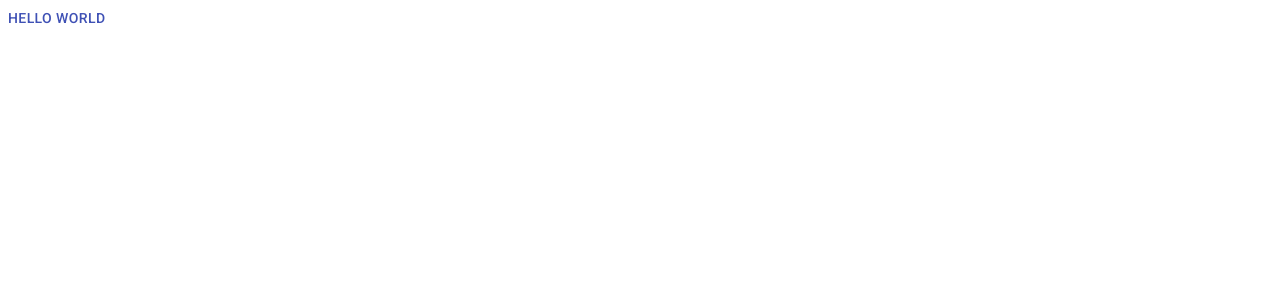
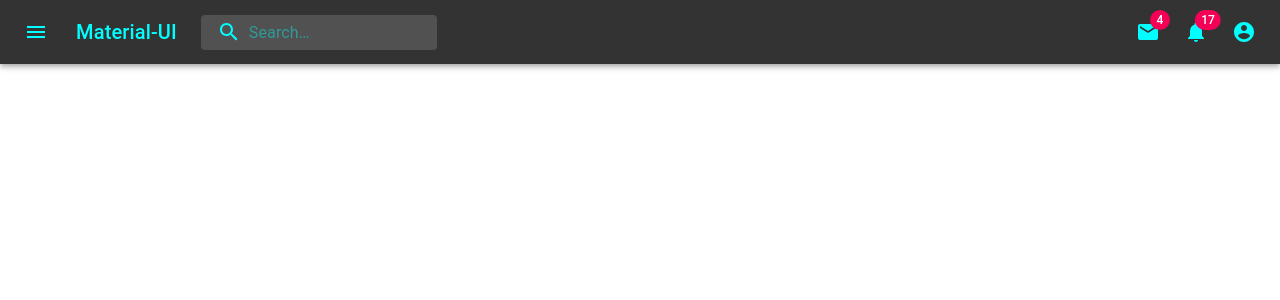
Before and after one commit to nikhilbhave9/BuildMyTrip, a React (Create React App) app in the folder frontend/: page / in a window 1280 px wide. Shown: the top 300 px of the page. Built offline with nearby package versions, Linux system fonts and the light colour scheme.

Commit message:
Added Navbar design

```diff
--- a/frontend/public/index.html
+++ b/frontend/public/index.html
@@ -15,8 +15,6 @@
       user's mobile device or desktop. See https://developers.google.com/web/fundamentals/web-app-manifest/
     -->
     <link rel="manifest" href="%PUBLIC_URL%/manifest.json" />
-    <link rel="stylesheet" href="https://fonts.googleapis.com/css?family=Roboto:300,400,500,700&display=swap" />
-
     <!--
       Notice the use of %PUBLIC_URL% in the tags above.
       It will be replaced with the URL of the `public` folder during the build.
--- a/frontend/src/App.js
+++ b/frontend/src/App.js
@@ -1,10 +1,13 @@
 import logo from './logo.svg';
 import './App.css';
-import { Button } from '@material-ui/core';
-
+import Header from './templates/Header';
 
 function App() {
-  return <Button color="primary">Hello World</Button>;
+	return (
+  		<div className="App">
+			  <Header/>
+		</div>
+  	);
 }
 
 export default App;
--- /dev/null
+++ b/frontend/src/templates/Header.js
@@ -0,0 +1,249 @@
+import React from 'react';
+import { fade, makeStyles } from '@material-ui/core/styles';
+import AppBar from '@material-ui/core/AppBar';
+import Toolbar from '@material-ui/core/Toolbar';
+import IconButton from '@material-ui/core/IconButton';
+import Typography from '@material-ui/core/Typography';
+import InputBase from '@material-ui/core/InputBase';
+import Badge from '@material-ui/core/Badge';
+import MenuItem from '@material-ui/core/MenuItem';
+import Menu from '@material-ui/core/Menu';
+import MenuIcon from '@material-ui/icons/Menu';
+import SearchIcon from '@material-ui/icons/Search';
+import AccountCircle from '@material-ui/icons/AccountCircle';
+import MailIcon from '@material-ui/icons/Mail';
+import NotificationsIcon from '@material-ui/icons/Notifications';
+import MoreIcon from '@material-ui/icons/MoreVert';
+import { createMuiTheme } from '@material-ui/core/styles';
+
+
+import '../static/templates.css';
+
+const theme = createMuiTheme({
+  props: {
+    MuiAppBar: {
+      color: {
+        primary: 'grey'
+      },
+      text: {
+        color: 'orange'
+      },
+    },
+  },
+});
+
+const useStyles = makeStyles((theme) => ({
+  grow: {
+    flexGrow: 1,
+  },
+  menuButton: {
+    marginRight: theme.spacing(2),
+  },
+  title: {
+    display: 'none',
+    [theme.breakpoints.up('sm')]: {
+      display: 'block',
+    },
+  },
+  search: {
+    position: 'relative',
+    borderRadius: theme.shape.borderRadius,
+    backgroundColor: fade(theme.palette.common.white, 0.15),
+    '&:hover': {
+      backgroundColor: fade(theme.palette.common.white, 0.25),
+    },
+    marginRight: theme.spacing(2),
+    marginLeft: 0,
+    width: '100%',
+    [theme.breakpoints.up('sm')]: {
+      marginLeft: theme.spacing(3),
+      width: 'auto',
+    },
+  },
+  searchIcon: {
+    padding: theme.spacing(0, 2),
+    height: '100%',
+    position: 'absolute',
+    pointerEvents: 'none',
+    display: 'flex',
+    alignItems: 'center',
+    justifyContent: 'center',
+  },
+  inputRoot: {
+    color: 'inherit',
+  },
+  inputInput: {
+    padding: theme.spacing(1, 1, 1, 0),
+    // vertical padding + font size from searchIcon
+    paddingLeft: `calc(1em + ${theme.spacing(4)}px)`,
+    transition: theme.transitions.create('width'),
+    width: '100%',
+    [theme.breakpoints.up('md')]: {
+      width: '20ch',
+    },
+  },
+  sectionDesktop: {
+    display: 'none',
+    [theme.breakpoints.up('md')]: {
+      display: 'flex',
+    },
+  },
+  sectionMobile: {
+    display: 'flex',
+    [theme.breakpoints.up('md')]: {
+      display: 'none',
+    },
+  },
+}));
+
+export default function PrimarySearchAppBar() {
+  const classes = useStyles();
+  const [anchorEl, setAnchorEl] = React.useState(null);
+  const [mobileMoreAnchorEl, setMobileMoreAnchorEl] = React.useState(null);
+
+  const isMenuOpen = Boolean(anchorEl);
+  const isMobileMenuOpen = Boolean(mobileMoreAnchorEl);
+
+  const handleProfileMenuOpen = (event) => {
+    setAnchorEl(event.currentTarget);
+  };
+
+  const handleMobileMenuClose = () => {
+    setMobileMoreAnchorEl(null);
+  };
+
+  const handleMenuClose = () => {
+    setAnchorEl(null);
+    handleMobileMenuClose();
+  };
+
+  const handleMobileMenuOpen = (event) => {
+    setMobileMoreAnchorEl(event.currentTarget);
+  };
+
+  const menuId = 'primary-search-account-menu';
+  const renderMenu = (
+    <Menu
+      anchorEl={anchorEl}
+      anchorOrigin={{ vertical: 'top', horizontal: 'right' }}
+      id={menuId}
+      keepMounted
+      transformOrigin={{ vertical: 'top', horizontal: 'right' }}
+      open={isMenuOpen}
+      onClose={handleMenuClose}
+    >
+      <MenuItem onClick={handleMenuClose}>Profile</MenuItem>
+      <MenuItem onClick={handleMenuClose}>My account</MenuItem>
+    </Menu>
+  );
+
+  const mobileMenuId = 'primary-search-account-menu-mobile';
+  const renderMobileMenu = (
+    <Menu
+      anchorEl={mobileMoreAnchorEl}
+      anchorOrigin={{ vertical: 'top', horizontal: 'right' }}
+      id={mobileMenuId}
+      keepMounted
+      transformOrigin={{ vertical: 'top', horizontal: 'right' }}
+      open={isMobileMenuOpen}
+      onClose={handleMobileMenuClose}
+    >
+      <MenuItem>
+        <IconButton aria-label="show 4 new mails" color="inherit">
+          <Badge badgeContent={4} color="secondary">
+            <MailIcon />
+          </Badge>
+        </IconButton>
+        <p>Messages</p>
+      </MenuItem>
+      <MenuItem>
+        <IconButton aria-label="show 11 new notifications" color="inherit">
+          <Badge badgeContent={11} color="secondary">
+            <NotificationsIcon />
+          </Badge>
+        </IconButton>
+        <p>Notifications</p>
+      </MenuItem>
+      <MenuItem onClick={handleProfileMenuOpen}>
+        <IconButton
+          aria-label="account of current user"
+          aria-controls="primary-search-account-menu"
+          aria-haspopup="true"
+          color="inherit"
+        >
+          <AccountCircle />
+        </IconButton>
+        <p>Profile</p>
+      </MenuItem>
+    </Menu>
+  );
+
+  return (
+    <div className={classes.grow}>
+      <AppBar position="static" style={{ backgroundColor: "#333333", color: "cyan"}}>
+        <Toolbar>
+          <IconButton
+            edge="start"
+            className={classes.menuButton}
+            color="inherit"
+            aria-label="open drawer"
+          >
+            <MenuIcon />
+          </IconButton>
+          <Typography className={classes.title} variant="h6" noWrap>
+            Material-UI
+          </Typography>
+          <div className={classes.search}>
+            <div className={classes.searchIcon}>
+              <SearchIcon />
+            </div>
+            <InputBase
+              placeholder="Search…"
+              classes={{
+                root: classes.inputRoot,
+                input: classes.inputInput,
+              }}
+              inputProps={{ 'aria-label': 'search' }}
+            />
+          </div>
+          <div className={classes.grow} />
+          <div className={classes.sectionDesktop}>
+            <IconButton aria-label="show 4 new mails" color="inherit">
+              <Badge badgeContent={4} color="secondary">
+                <MailIcon />
+              </Badge>
+            </IconButton>
+            <IconButton aria-label="show 17 new notifications" color="inherit">
+              <Badge badgeContent={17} color="secondary">
+                <NotificationsIcon />
+              </Badge>
+            </IconButton>
+            <IconButton
+              edge="end"
+              aria-label="account of current user"
+              aria-controls={menuId}
+              aria-haspopup="true"
+              onClick={handleProfileMenuOpen}
+              color="inherit"
+            >
+              <AccountCircle />
+            </IconButton>
+          </div>
+          <div className={classes.sectionMobile}>
+            <IconButton
+              aria-label="show more"
+              aria-controls={mobileMenuId}
+              aria-haspopup="true"
+              onClick={handleMobileMenuOpen}
+              color="inherit"
+            >
+              <MoreIcon />
+            </IconButton>
+          </div>
+        </Toolbar>
+      </AppBar>
+      {renderMobileMenu}
+      {renderMenu}
+    </div>
+  );
+}
```
Also changed, not shown: frontend/src/static/templates.css (added), 1 other file (tests, documents, lock files or other folders).
